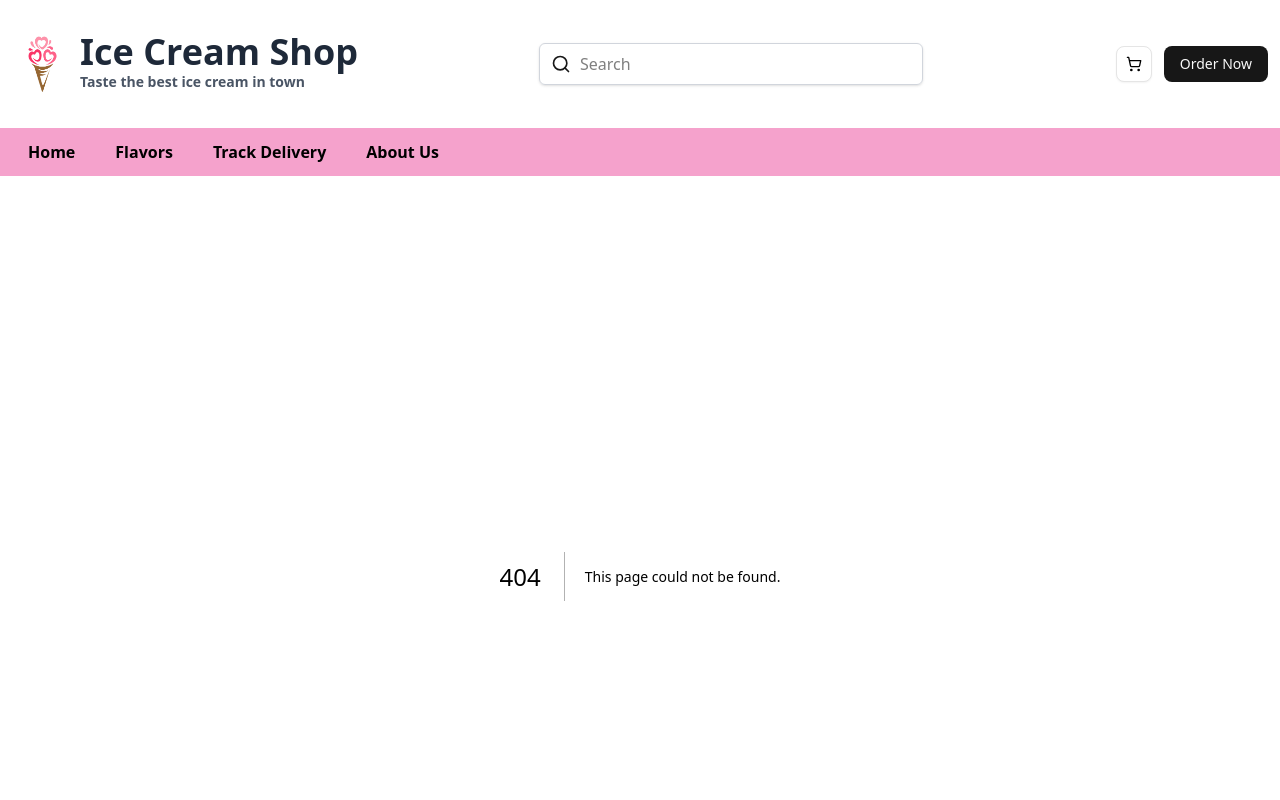
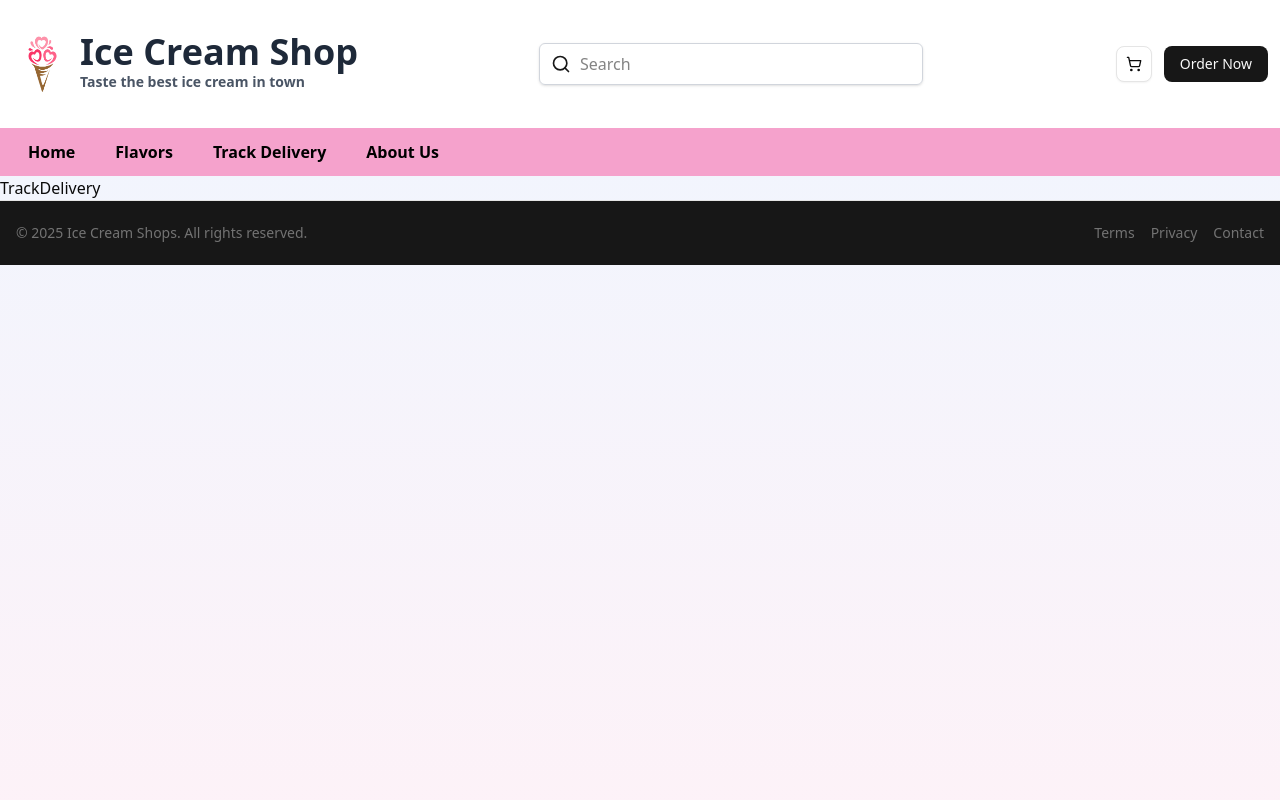
Before and after one commit to rch28/ice-cream-shop, a Next.js app: page /flavors in a window 1280 px wide. Before the commit this address had no page. Shown: the top 800 px of the page. Built offline with nearby package versions, Linux system fonts and the light colour scheme.

Commit message:
add other pages

```diff
--- /dev/null
+++ b/src/app/about-us/page.tsx
@@ -0,0 +1,7 @@
+import React from "react";
+
+const AboutUs = () => {
+  return <div>AboutUs</div>;
+};
+
+export default AboutUs;
--- /dev/null
+++ b/src/app/flavors/page.tsx
@@ -0,0 +1,7 @@
+import React from "react";
+
+const TrackDelivery = () => {
+  return <div>TrackDelivery</div>;
+};
+
+export default TrackDelivery;
--- /dev/null
+++ b/src/app/order/page.tsx
@@ -0,0 +1,7 @@
+import React from "react";
+
+const OrderPage = () => {
+  return <div>OrderPage</div>;
+};
+
+export default OrderPage;
--- /dev/null
+++ b/src/app/track-delivery/page.tsx
@@ -0,0 +1,7 @@
+import React from "react";
+
+const TrackDelivery = () => {
+  return <div>TrackDelivery</div>;
+};
+
+export default TrackDelivery;
```
